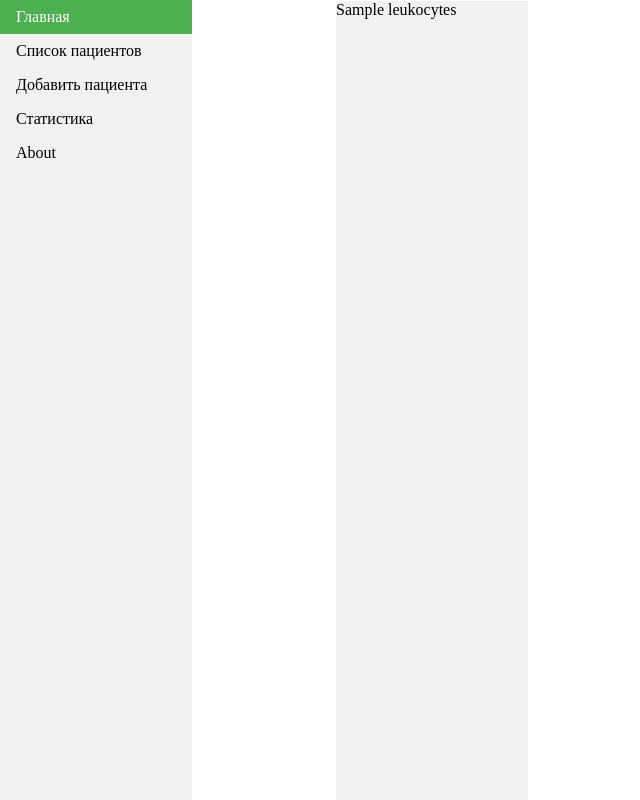
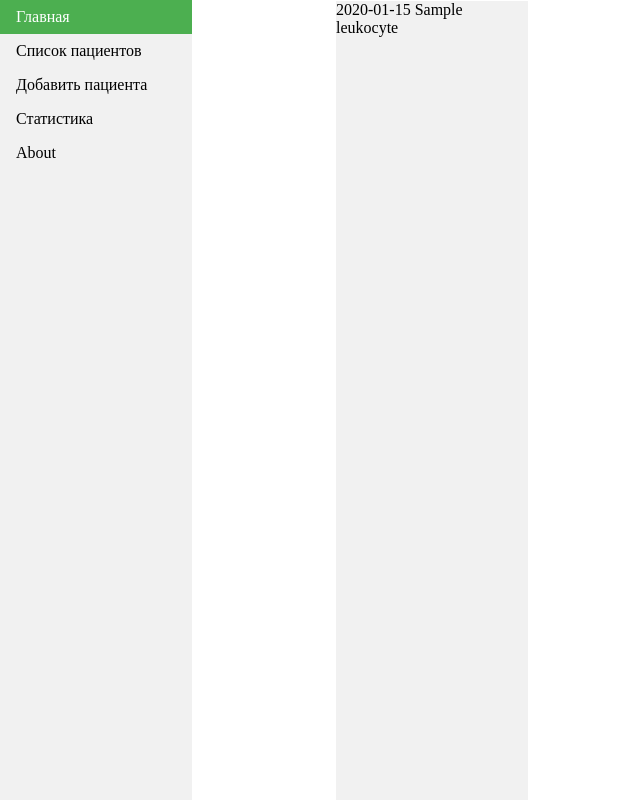
Before and after one commit to arduan/trening_Django, a Django app: template mysite/templates/analise.html in a window 1280 px wide. Shown: the top 800 px of the page, without its empty margins (0-640 px from the left). Run offline with Django 3.2, Linux system fonts and the light colour scheme; the template is opened without the code that fills it: most values are stand-ins (such as "Sample title", 1, 10 or a date in 2020).

Commit message:
Представление в шаблоне второй таблицы

```diff
--- a/mysite/models.py
+++ b/mysite/models.py
@@ -22,6 +22,9 @@ class Patients(models.Model):
 
 
 class Analise(models.Model):
+    """
+    Модель анализов и гемодинамики.
+    """
     date = models.DateTimeField(null=True, blank=True, verbose_name='Дата анализа')
     leukocyte = models.FloatField(null=True, blank=True, verbose_name='Лейкоциты')
     hemoglobin = models.IntegerField(null=True, blank=True, verbose_name='Гемоглобин')
--- a/mysite/templates/analise.html
+++ b/mysite/templates/analise.html
@@ -8,18 +8,14 @@
 {% block content %}
 <ul>
 
-      {% for leukocytes in leukocyte %}
-         <li>
-             {{ leukocytes }}
+    {% for dates in date %}
+     <li>
+         {{ dates.date }}
+         {{ dates.leukocyte }}
 
-
-        </li>
+    </li>
     {% endfor %}
-
 </ul>
-
-
-
 
 
 {% endblock %}
```
Also changed, not shown: mysite/views.py (line endings or trailing spaces).
